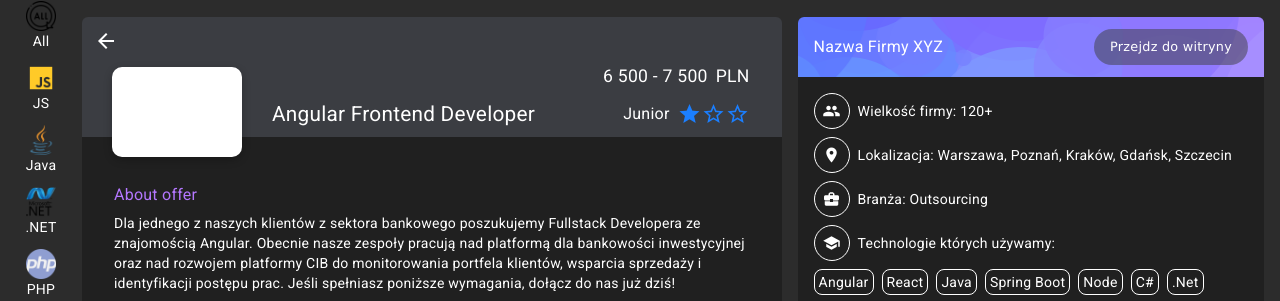
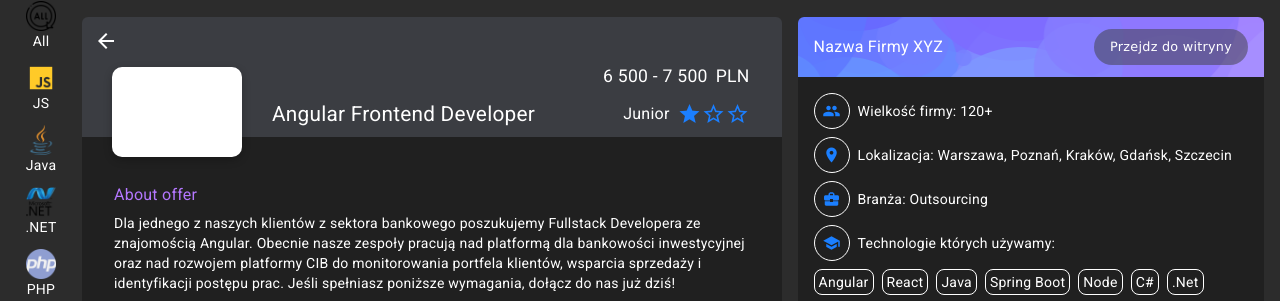
Before and after one commit to L3monPL/jobIT_front_end, an Angular app: page /company/1 in a window 1280 px wide. Shown: the part 109-410 px from the top of the page. Built offline with nearby package versions, Linux system fonts and the light colour scheme.

Commit message:
change ./

```diff
--- a/src/app/components/info-about-company-panel-in-offer/info-about-company-panel-in-offer.component.scss
+++ b/src/app/components/info-about-company-panel-in-offer/info-about-company-panel-in-offer.component.scss
@@ -65,6 +65,7 @@ header{
     display: flex;
     align-items: center;
     justify-content: center;
+    color: $color_3;
 }
 .stack_component{
     display: flex;
@@ -75,7 +76,8 @@ header{
     // margin-left: 2.8rem;
 }
 .stack_component .stack{
-    border: 1px solid #fff;
+    border: 1px solid  #fff;
+    // border-bottom: 1px solid  $color_2;
     padding: 2px 4px;
     border-radius: 8px;
 }
```
